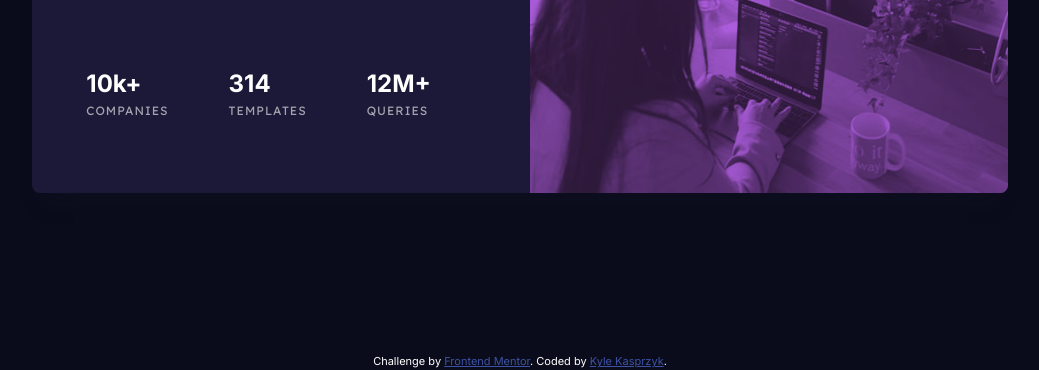
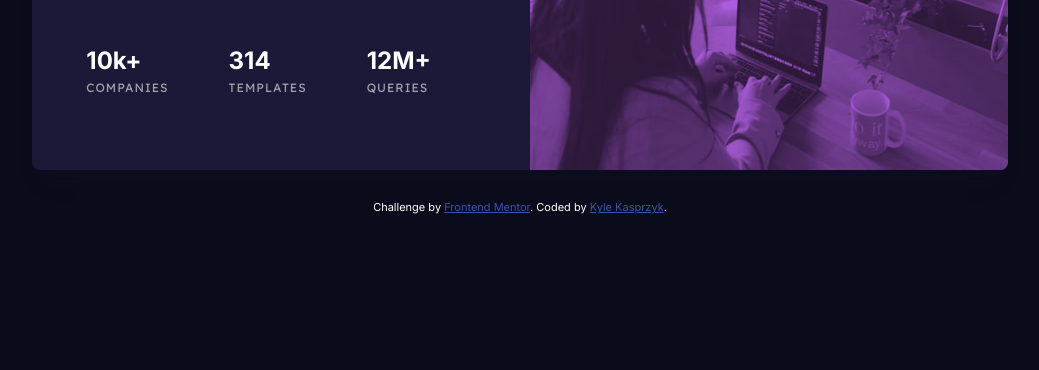
Before and after one commit to kylekasprzyk/frontend-mentor-stats-preview-card-component, a plain HTML site: page index.html in a window 1280 px wide. Shown: the part 430-800 px from the top of the page, without its empty margins (120-1159 px from the left). Drawn offline with Linux system fonts and the light colour scheme.

Commit message:
Update style.css

```diff
--- a/style.css
+++ b/style.css
@@ -190,10 +190,7 @@ h2 {
 
 .attribution {
     font-size: 0.688rem;
-    position: fixed;
-    bottom: 0;
-    left: 0;
-    width: 100%;
+    margin-top: 10%;
     text-align: center;
 }
 
```
